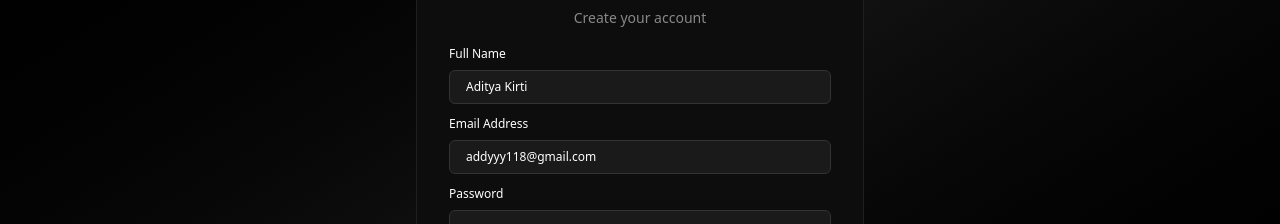
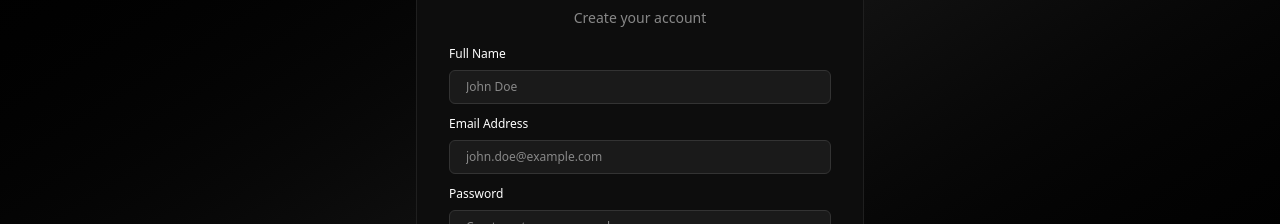
Before and after one commit to addy118/auth-kit, a Next.js app: page /register in a window 1280 px wide. Shown: the part 256-480 px from the top of the page. Built offline with nearby package versions, Linux system fonts and the light colour scheme; no server answers.

Commit message:
fix: remove test inputs

```diff
--- a/components/auth/login-form.tsx
+++ b/components/auth/login-form.tsx
@@ -41,8 +41,8 @@ export const LoginForm = () => {
   const form = useForm<z.infer<typeof LoginSchema>>({
     resolver: zodResolver(LoginSchema),
     defaultValues: {
-      email: "addyyy118@gmail.com",
-      password: "Hello@18",
+      email: "",
+      password: "",
     },
   });
 
--- a/components/auth/regi-form.tsx
+++ b/components/auth/regi-form.tsx
@@ -27,9 +27,9 @@ export const RegiForm = () => {
   const form = useForm<z.infer<typeof RegiSchema>>({
     resolver: zodResolver(RegiSchema),
     defaultValues: {
-      name: "Aditya Kirti",
-      email: "addyyy118@gmail.com",
-      password: "Hello@18",
+      name: "",
+      email: "",
+      password: "",
     },
   });
 
```
